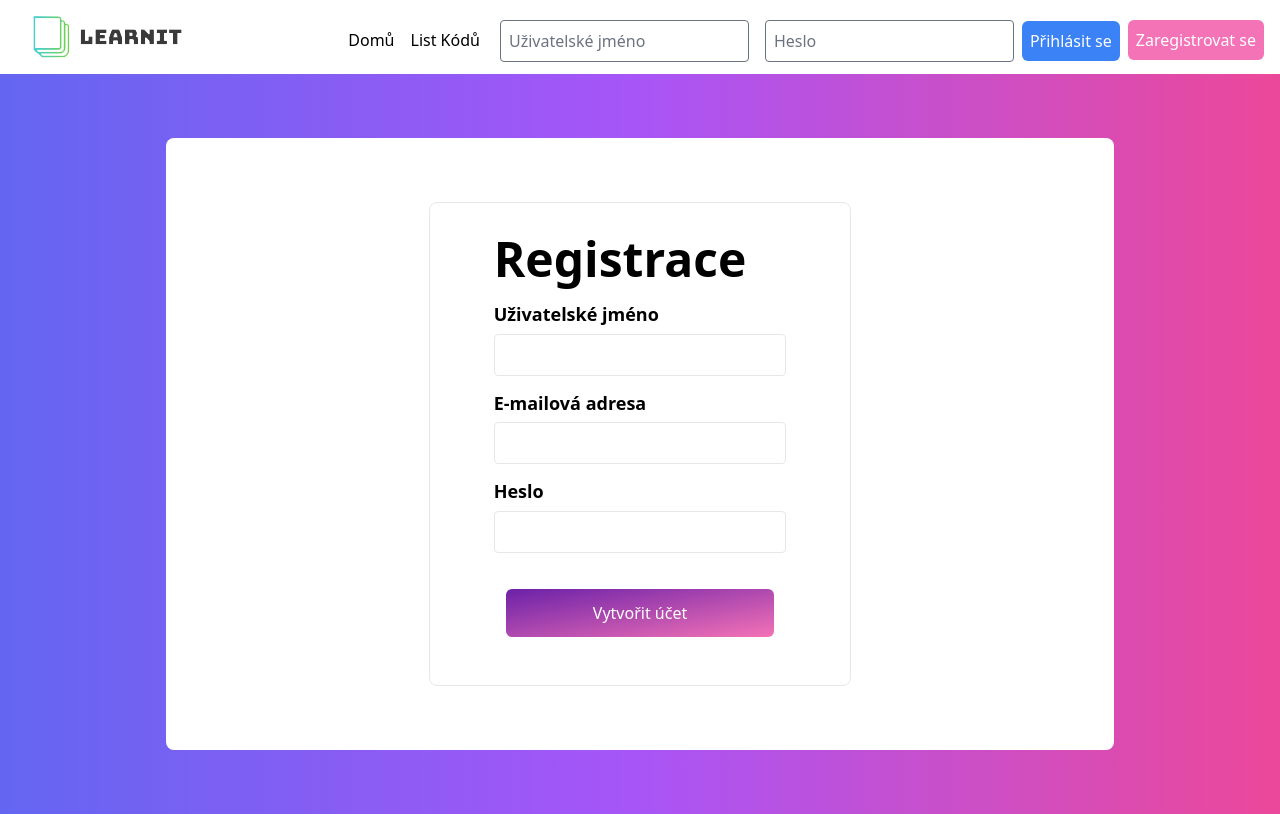
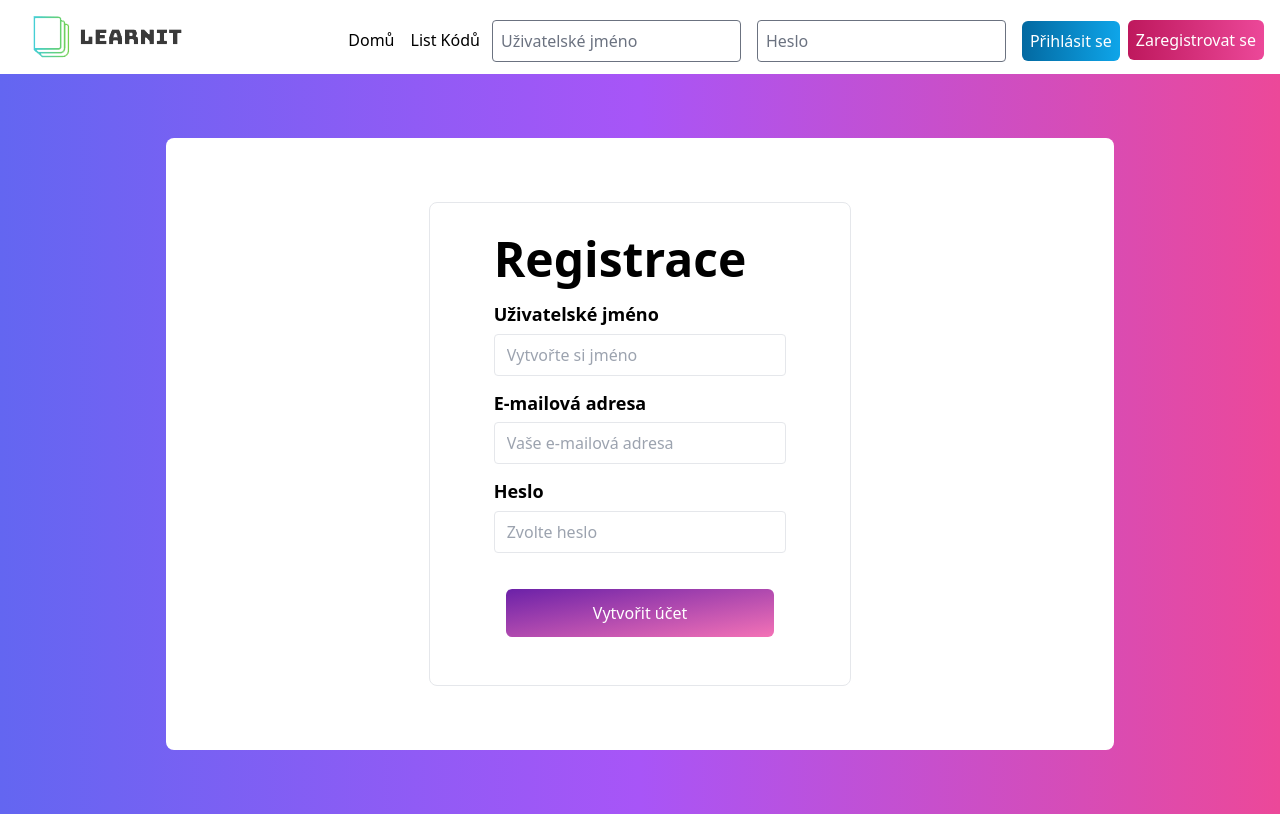
Before and after one commit to KekToor/LearnIT, a Next.js app in the folder front/: page /register in a window 1280 px wide. Built offline with nearby package versions, Linux system fonts and the light colour scheme.

Commit message:
Frontend - Lepší zabezpečení přihlášení, zlepšení responzivity

```diff
--- a/front/components/Codes.js
+++ b/front/components/Codes.js
@@ -23,7 +23,7 @@ const Codes = ({ codes }) => {
                         return (
                             <li className="border rounded-md p-2" key={code.id}>
                                 <div className={"flex flex-wrap items-center"}>
-                                    <h1 className='text-2xl md:text-3xl font-bold leading-tight pl-1 hover:text-slate-300'>
+                                    <h1 className='text-2xl md:text-3xl font-bold leading-tight pl-1 hover:text-sky-400'>
                                         <Link href={'code/' + code.attributes.slug}>{code.attributes.title}</Link>
                                     </h1>
                                     <div className={`text-xl md:text-2xl text-white ml-auto mb-2 p-3 rounded-md ${code.attributes.difficulty < 6 ?
--- a/front/components/Nav.js
+++ b/front/components/Nav.js
@@ -10,8 +10,8 @@ const Nav = () => {
         password: ''
     });
 
+    const [navbarOpen, setNavbarOpen] = useState(false);
     const [logo, setLogo] = useState('');
-
     const { user, loading } = useUser();
 
     const handleSubmit = async (e) => {
@@ -40,6 +40,9 @@ const Nav = () => {
 
     useEffect(() => {
         const logo = window.matchMedia('(prefers-color-scheme: dark)').matches ? 'dark' : 'light'
+        window.matchMedia("(min-width: 768px)").addEventListener('change', event => {
+            event.matches ? setNavbarOpen(false) : '';
+        });
         console.log(logo);
         setLogo(logo);
         window.matchMedia('(prefers-color-scheme: dark)').addEventListener('change', event => {
@@ -55,9 +58,20 @@ const Nav = () => {
                       <img className="m-3" src={`${logo === 'dark' ? '/learnit-light.png' : '/learnit.png'}`} width={159} height={50} alt="LearnIT Logo" />
                   </Link>
               </div>
-
-              <div className="hidden w-full md:flex md:items-center md:w-auto" id="menu">
-                  <ul className="pt-2 text-base text-black dark:text-gray-200 md:flex md:justify-between md: pt-0 space-x-2">
+              <button type="button"
+                      className="inline-flex items-center p-2 ml-3 text-sm text-gray-500 rounded-lg md:hidden hover:bg-gray-100 focus:outline-none focus:ring-2 focus:ring-gray-200 dark:text-gray-400 dark:hover:bg-gray-700 dark:focus:ring-gray-600"
+                      aria-controls="navbar-default" aria-expanded="false"
+              onClick={() => setNavbarOpen(!navbarOpen)}>
+                  <span className="sr-only">Open main menu</span>
+                  <svg className="w-6 h-6" aria-hidden="true" fill="currentColor" viewBox="0 0 20 20"
+                       xmlns="http://www.w3.org/2000/svg">
+                      <path fillRule="evenodd"
+                            d="M3 5a1 1 0 011-1h12a1 1 0 110 2H4a1 1 0 01-1-1zM3 10a1 1 0 011-1h12a1 1 0 110 2H4a1 1 0 01-1-1zM3 15a1 1 0 011-1h12a1 1 0 110 2H4a1 1 0 01-1-1z"
+                            clipRule="evenodd"></path>
+                  </svg>
+              </button>
+              <div className={`${navbarOpen ? "flex flex-col justify-between mx-2" : "hidden"} w-full md:flex md:items-center md:w-auto`} id="menu">
+                  <ul className={`pt-2 text-base text-black dark:text-gray-200 md:flex md:justify-between md: pt-0 ${navbarOpen ? "space-x-0" : "space-x-2"}`}>
                     <li>
                         <Link className="py-2 px-1 block hover:text-gray-300" href="/">
                             Domů
@@ -81,7 +95,9 @@ const Nav = () => {
                       {!loading &&
                           (user ? (
                                   <li>
-                                      <button className="p-2 ml-2 hover:text-gray-300 bg-pink-400 hover:bg-purple-500 rounded rounded-md text-white"
+                                      <button className={"p-2 ml-2 rounded rounded-md text-white" +
+                                          " bg-gradient-to-r from-pink-700 to-pink-500 bg-size-200" +
+                                          " hover:bg-gradient-to-l hover:from-purple-600 hover:to-purple-600"}
                                               onClick={logout}>
                                           Odhlásit se
                                       </button>
@@ -94,22 +110,28 @@ const Nav = () => {
                               <>
                                   <li>
                                       <form onSubmit={handleSubmit} className="form-inline">
+                                          <div className={`${navbarOpen ? "flex flex-col space-y-2" : "space-x-4"}`}>
                                             <input type="text" name="identifier" onChange={handleChange}
-                                               placeholder="Uživatelské jméno" className="p-2 form-input rounded mx-2 border dark:border-0 text-black"
+                                               placeholder="Uživatelské jméno" className={`p-2 form-input rounded border dark:border-0 text-black`}
                                                required
                                             />
                                             <input type="password" name="password" onChange={handleChange}
-                                                   placeholder="Heslo" className="p-2 form-input rounded mx-2 border dark:border-0 text-black"
+                                                   placeholder="Heslo" className="p-2 form-input rounded border dark:border-0 text-black"
                                                    required
                                             />
-                                          <button className="p-2 bg-blue-500 hover:bg-purple-500 rounded rounded-md text-white"
+                                          <button className={`p-2 rounded rounded-md text-white ` +
+                                              "bg-gradient-to-r from-sky-700 to-sky-500 bg-size-200" +
+                                              " hover:bg-gradient-to-l hover:from-purple-600 hover:to-purple-600"}
                                                   type="submit">
                                               Přihlásit se
                                           </button>
+                                          </div>
                                       </form>
                                   </li>
                                   <li>
-                                      <button className="p-2 bg-pink-400 hover:bg-purple-500 rounded rounded-md text-white">
+                                      <button className={`p-2 ${navbarOpen ? "w-full mt-2" : ""} rounded rounded-md text-white ` +
+                                          "bg-gradient-to-r from-pink-700 to-pink-500 bg-size-200" +
+                                          " hover:bg-gradient-to-l hover:from-purple-600 hover:to-purple-600"}>
                                           <Link href="/register">
                                               Zaregistrovat se
                                           </Link>
--- a/front/components/Register.js
+++ b/front/components/Register.js
@@ -52,21 +52,21 @@ const Register = () => {
                             Uživatelské jméno
                         </label>
                         <input className={'border rounded text-black py-2 px-3'} type={"text"} name={"username"}
-                        onChange={(e) => handleChange(e)} required/>
+                        onChange={(e) => handleChange(e)} placeholder={"Vytvořte si jméno"} required/>
                     </div>
                     <div className={'flex flex-col mb-4'}>
                         <label className={'text-lg mb-2 font-bold leading-tight'} htmlFor={'email'}>
                             E-mailová adresa
                         </label>
                         <input className={'border rounded text-black py-2 px-3'} type={"email"} name={"email"}
-                               onChange={(e) => handleChange(e)} required/>
+                               onChange={(e) => handleChange(e)} placeholder={"Vaše e-mailová adresa"} required/>
                     </div>
                     <div className={'flex flex-col mb-4'}>
                         <label className={'text-lg mb-2 font-bold leading-tight'} htmlFor={'password'}>
                             Heslo
                         </label>
                         <input className={'border rounded text-black py-2 px-3'} type={"password"} name={"password"}
-                               onChange={(e) => handleChange(e)} required/>
+                               onChange={(e) => handleChange(e)} placeholder={"Zvolte heslo"} required/>
                     </div>
                     <button className={"bg-blue-500 hover:bg-purple-600 font-medium p-3 rounded rounded-md text-white" +
                         " mt-5 mx-auto md:mx-3 transiton-all ease-in-out bg-gradient-to-br from-purple-800 via purple-400 to-pink-400 bg-size-200" +
--- a/front/lib/auth.js
+++ b/front/lib/auth.js
@@ -1,5 +1,6 @@
 import Router from "next/router";
 import Cookies from 'js-cookie';
+import {fetcher} from "./api";
 
 export const setToken = (data) => {
     if (typeof window === 'undefined') {
@@ -26,7 +27,21 @@ export const unsetToken = () => {
 };
 
 export const getUserFromLocalCookie = () => {
-    return Cookies.get('username');
+    const jwt = getTokenFromLocalCookie();
+    if(jwt) {
+        return fetcher(`${process.env.NEXT_PUBLIC_STRAPI_URL}/users/me`, {
+            headers: {
+                'Content-Type': 'application/json',
+                Authorization: `Bearer ${jwt}`,
+            },
+        })
+            .then((data) => {
+                return data.username
+            })
+            .catch((error) => console.error(error));
+    } else {
+        return;
+    }
 };
 
 export const getIdFromLocalCookie = () => {
--- a/front/lib/authContext.js
+++ b/front/lib/authContext.js
@@ -33,11 +33,13 @@ export const useFetchUser = () => {
 
         let isMounted = true;
 
-        const user = getUserFromLocalCookie();
-        if(isMounted) {
-            setUser({user, loading: false});
-        }
-
+        const resolveUser = async() => {
+            const user = await getUserFromLocalCookie();
+            if(isMounted) {
+                setUser({user, loading: false});
+            }
+        };
+        resolveUser();
         return () => {
             isMounted = false;
         };
--- a/front/styles/dracula.css
+++ b/front/styles/dracula.css
@@ -14,6 +14,8 @@
   display: block;
   overflow-x: auto;
   padding: 0.5em;
+  margin-top: 0.5em;
+  margin-bottom: 0.5em;
   background: #282a36 !important;
   border-radius: 10px;
 }
```
Also changed, not shown: front/pages/code/[slug].js (+28 -10 lines).
